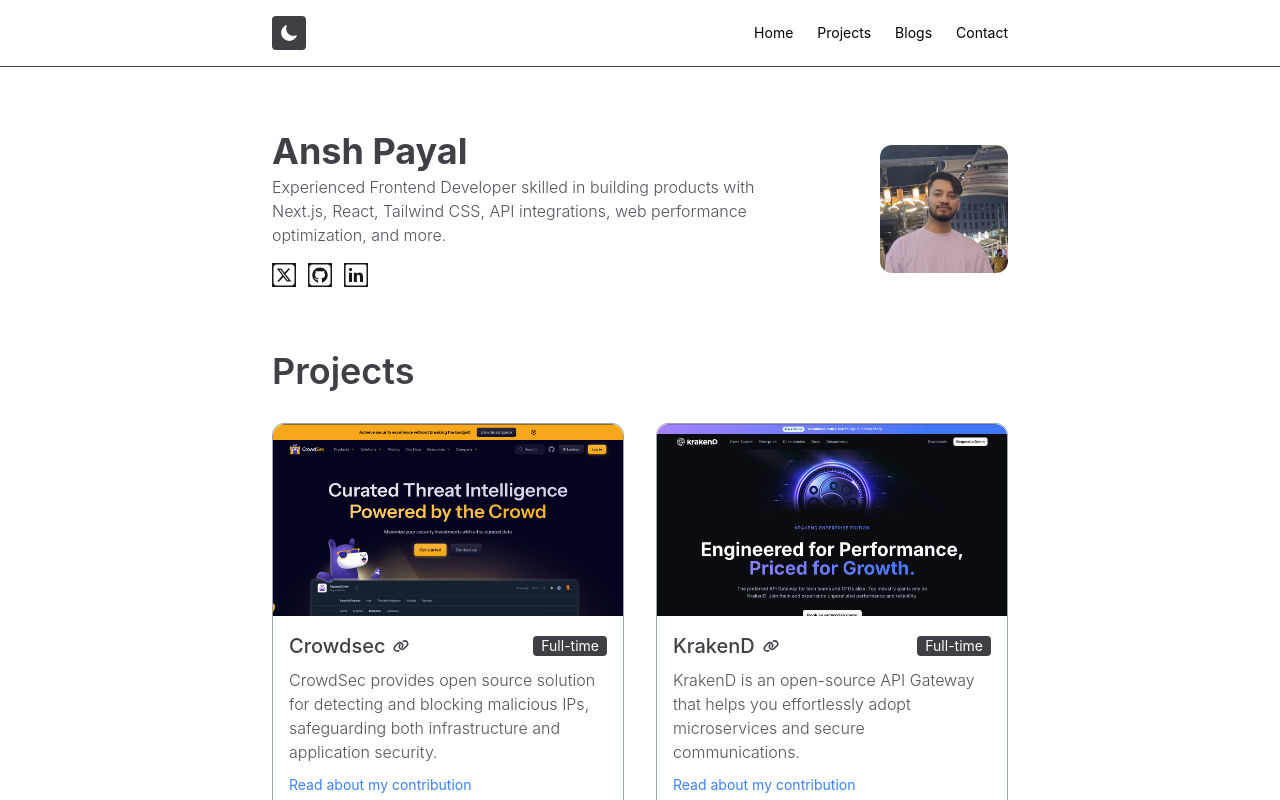
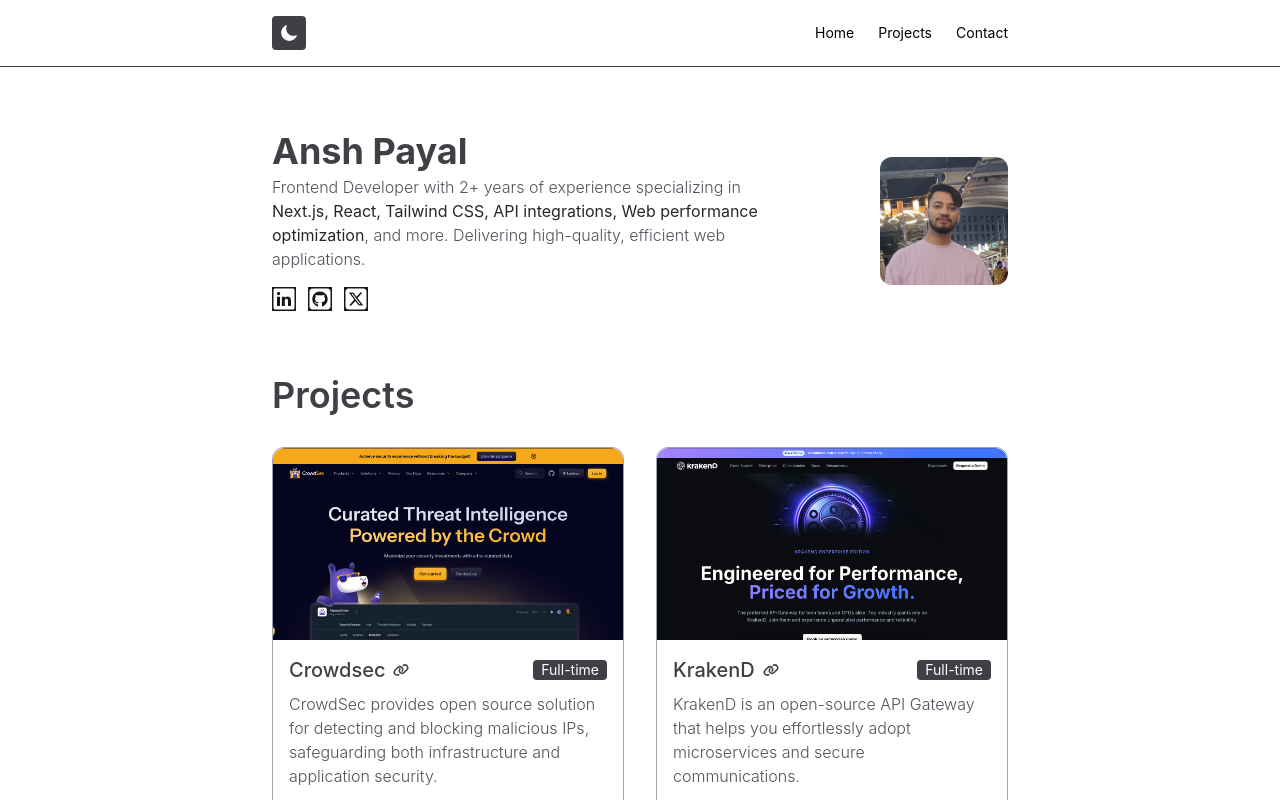
Before and after one commit to anshpayal/my-portfolio, a Next.js app: page / in a window 1280 px wide. Shown: the top 800 px of the page. Built offline with nearby package versions, Linux system fonts and the light colour scheme.

Commit message:
fix: about description and removed blog from nav

```diff
--- a/src/components/About.tsx
+++ b/src/components/About.tsx
@@ -11,19 +11,23 @@
           Ansh Payal
         </h1>
         <h2 className="font-light text-zinc-600 dark:text-zinc-400">
-          Experienced Frontend Developer skilled in building products with
-          Next.js, React, Tailwind CSS, API integrations, web performance
-          optimization, and more.
+          Frontend Developer with 2+ years of experience specializing in{" "}
+          <b className="text-zinc-800 dark:text-zinc-300">
+            {" "}
+            Next.js, React, Tailwind CSS, API integrations, Web performance
+            optimization
+          </b>
+          , and more. Delivering high-quality, efficient web applications.
         </h2>
         <div className="flex space-x-3 mt-4">
-          <a href="https://twitter.com" target="_blank">
-            <FaSquareXTwitter size={24} className="bg-zinc-900" />
+          <a href="https://linkedin.com/anshpayal" target="_blank">
+            <IoLogoLinkedin size={24} className="bg-zinc-900" />
           </a>
           <a href="https://github.com/anshpayal" target="_blank">
             <FaSquareGithub size={24} className="bg-zinc-900" />
           </a>
-          <a href="https://linkedin.com/anshpayal" target="_blank">
-            <IoLogoLinkedin size={24} className="bg-zinc-900" />
+          <a href="https://twitter.com/anshpayal18" target="_blank">
+            <FaSquareXTwitter size={24} className="bg-zinc-900" />
           </a>
         </div>
       </div>
--- a/src/components/Header.tsx
+++ b/src/components/Header.tsx
@@ -52,9 +52,9 @@
           <Link href="#projects" className="hover:underline">
             Projects
           </Link>
-          <Link href="/blogs" className="hover:underline">
+          {/* <Link href="/blogs" className="hover:underline">
             Blogs
-          </Link>
+          </Link> */}
           <Link href="#contact" className="hover:underline">
             Contact
           </Link>
```
